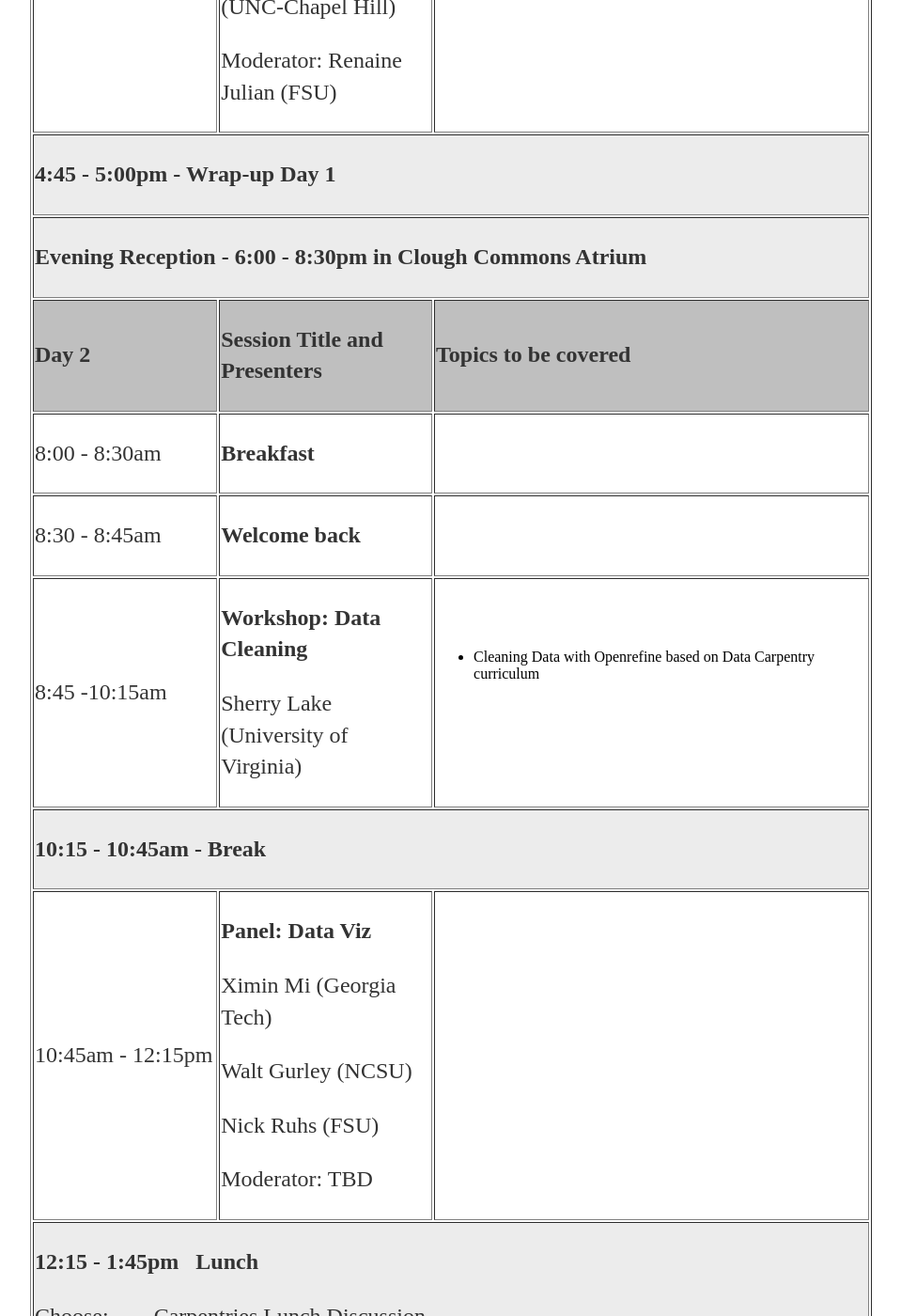
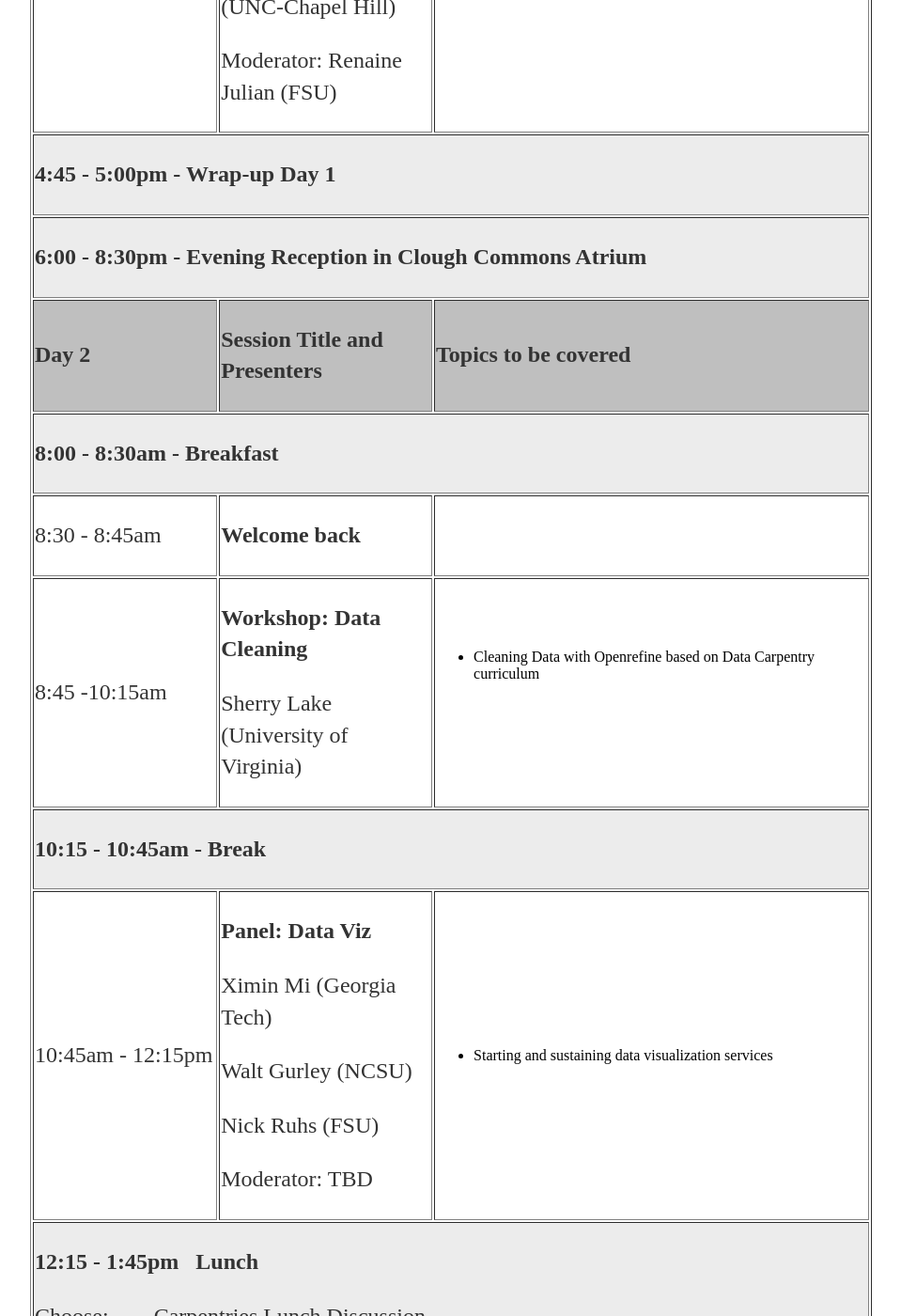
Before and after one commit to se-datalibrarian/test, a Jekyll site: the page built from program/index.html, in a window 1280 px wide and 1400 px high, scrolled down 2320 px. Shown: the whole window at 94% size, without its empty margins (160-1119 px from the left). Built offline with Jekyll 4.4.1, drawn with Linux system fonts in a browser that asks for light colours; some of the changed text lies outside the part shown.

Commit message:
Updated via the Open Science Framework

```diff
--- a/program/index.html
+++ b/program/index.html
@@ -45,7 +45,8 @@
 <p>&nbsp;</p>
 </td>
 <td width="279">
-<p><strong>&nbsp;</strong></p>
+<p><ul><li>Goals for the meeting</li>
+<li>Walk-through agenda and program</li></ul></p>
 </td>
 </tr>
 <tr>
@@ -138,7 +139,7 @@
 </tr>
 <tr bgcolor="ECECEC">
 <td colspan="3" width="484">
-<p><strong>Evening Reception - 6:00 - 8:30pm in Clough Commons Atrium</strong></p>
+<p><strong>6:00 - 8:30pm - Evening Reception in Clough Commons Atrium</strong></p>
 </td>
 </tr>
 <tr bgcolor="#BFBFBF">
@@ -152,15 +153,10 @@
 <p><strong>Topics to be covered</strong></p>
 </td>
 </tr>
-<tr>
-<td width="92">
-<p>8:00 - 8:30am</p>
-</td>
-<td width="113">
-<p><strong>Breakfast</strong></p>
-</td>
-<td width="279">
-<p><strong>&nbsp;</strong></p>
+</tr>
+<tr bgcolor="ECECEC">
+<td colspan="3" width="484">
+<p><strong>8:00 - 8:30am - Breakfast</strong></p>
 </td>
 </tr>
 <tr>
@@ -204,7 +200,7 @@
 <p>Moderator: TBD</p>
 </td>
 <td width="279">
-<p>&nbsp;</p>
+<p><ul><li>Starting and sustaining data visualization services </li></ul></p>
 </td>
 </tr>
 <tr bgcolor="ECECEC">
```
Also changed, not shown: other parts of program/index.html (+1 -1 lines).
